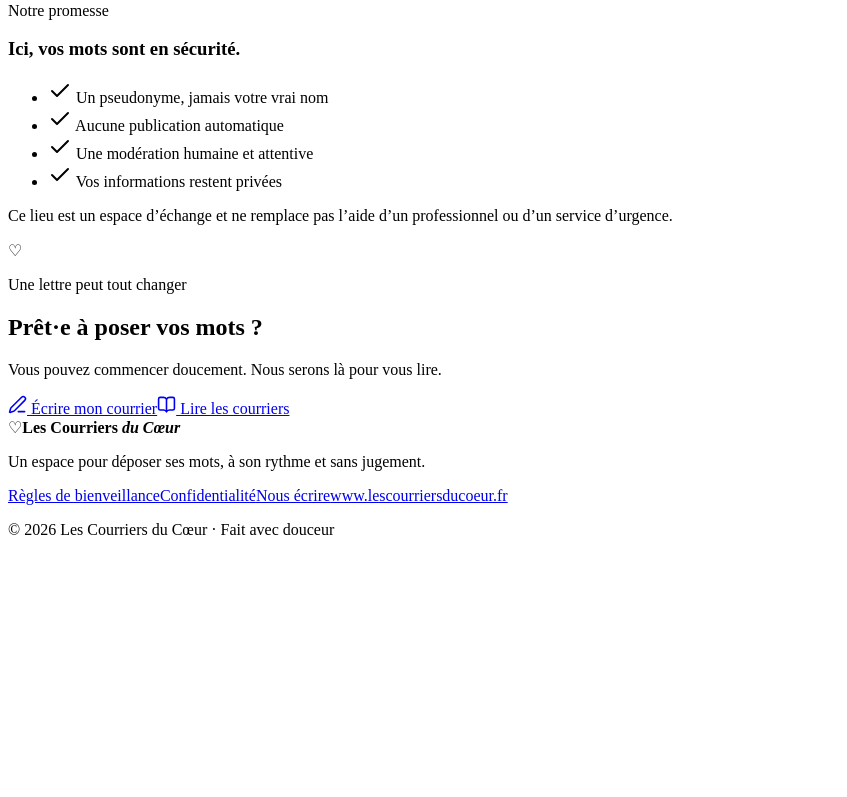
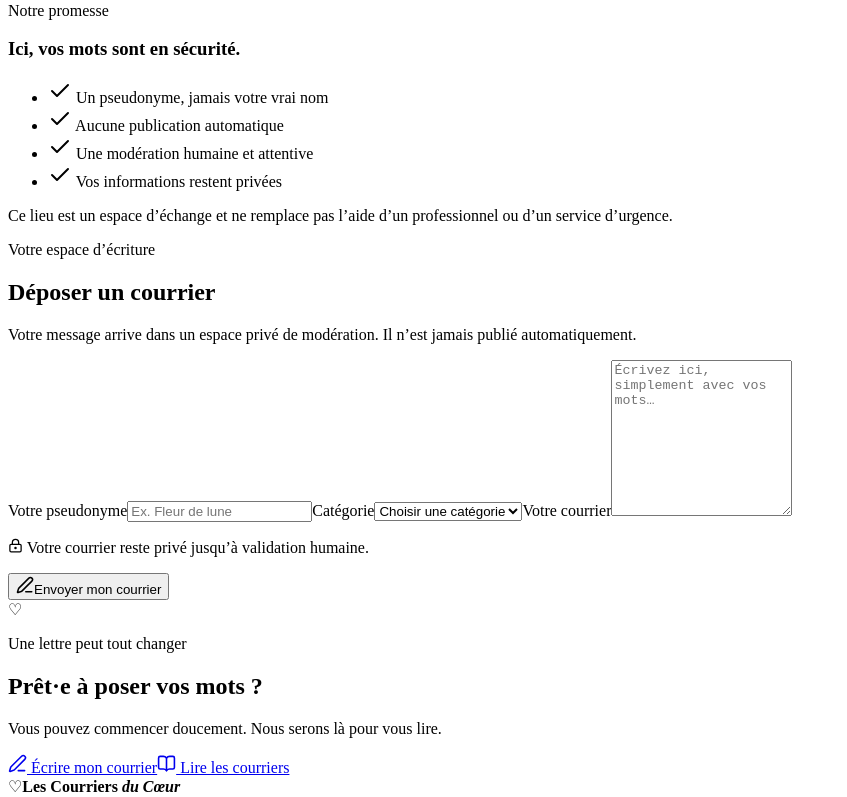
Before and after one commit to njyw4z5df6-debug/les-courriers-du-coeur, a React (Vite) app: page / in a window 1280 px wide. Shown: the part 1647-2444 px from the top of the page, without its empty margins (0-847 px from the left). Before the commit the page ends 2202 px from the top, so only its background shows below. Built offline with nearby package versions, Linux system fonts and the light colour scheme; the HTML template or start-up script is replaced by a standard one.

Commit message:
Ajouter le formulaire Supabase sans conflit

```diff
--- a/src/pages/HomePage.tsx
+++ b/src/pages/HomePage.tsx
@@ -1,7 +1,54 @@
+import { useState } from 'react'
+import type { FormEvent } from 'react'
 import { ArrowRight, BookOpen, Check, Feather, HeartHandshake, LockKeyhole, PenLine, ShieldCheck, Sparkles } from 'lucide-react'
 import { categories } from '../data/categories'
 
 export function HomePage() {
+  const [pseudo, setPseudo] = useState('')
+  const [categorie, setCategorie] = useState('')
+  const [message, setMessage] = useState('')
+  const [status, setStatus] = useState<'idle' | 'sending' | 'success' | 'error'>('idle')
+
+  async function handleSubmit(event: FormEvent<HTMLFormElement>) {
+    event.preventDefault()
+    setStatus('sending')
+
+    const supabaseUrl = import.meta.env.VITE_SUPABASE_URL
+    const supabaseKey = import.meta.env.VITE_SUPABASE_ANON_KEY
+
+    if (!supabaseUrl || !supabaseKey) {
+      setStatus('error')
+      return
+    }
+
+    try {
+      const response = await fetch(`${supabaseUrl}/rest/v1/courriers`, {
+        method: 'POST',
+        headers: {
+          apikey: supabaseKey,
+          Authorization: `Bearer ${supabaseKey}`,
+          'Content-Type': 'application/json',
+          Prefer: 'return=minimal',
+        },
+        body: JSON.stringify({
+          pseudo: pseudo.trim(),
+          categorie,
+          message: message.trim(),
+          valide: false,
+        }),
+      })
+
+      if (!response.ok) throw new Error('Envoi refusé')
+
+      setPseudo('')
+      setCategorie('')
+      setMessage('')
+      setStatus('success')
+    } catch {
+      setStatus('error')
+    }
+  }
+
   return (
     <main id="accueil">
       <section className="hero">
@@ -13,7 +60,7 @@ export function HomePage() {
           <p className="hero-lead">Ici, vous pouvez les écrire.</p>
           <p className="hero-text">Un espace d’écoute et de partage, où chaque histoire est accueillie avec douceur, respect et sans jugement.</p>
           <div className="hero-actions">
-            <a className="button button-primary" href="#ecrire"><PenLine size={19} /> Écrire mon courrier</a>
+            <a className="button button-primary" href="#formulaire-courrier"><PenLine size={19} /> Écrire mon courrier</a>
             <a className="button button-secondary" href="#courriers"><BookOpen size={19} /> Lire les courriers</a>
           </div>
           <div className="trust-row" aria-label="Nos engagements">
@@ -56,14 +103,14 @@ export function HomePage() {
         </div>
         <div className="category-grid">
           {categories.map((category) => (
-            <a className={`category-card ${category.tone}`} href="#courriers" key={category.name}>
+            <a className={`category-card ${category.tone}`} href="#formulaire-courrier" key={category.name} onClick={() => setCategorie(category.name)}>
               <span className="category-symbol">{category.symbol}</span>
               <strong>{category.name}</strong>
               <ArrowRight size={17} />
             </a>
           ))}
         </div>
-        <a className="text-link" href="#toutes-categories">Découvrir toutes les catégories <ArrowRight size={17} /></a>
+        <a className="text-link" href="#formulaire-courrier">Écrire dans une catégorie <ArrowRight size={17} /></a>
       </section>
 
       <section className="how-it-works" id="ecrire">
@@ -76,7 +123,7 @@ export function HomePage() {
             <li><span>02</span><div><strong>Écrivez en toute tranquillité</strong><p>Votre courrier reste privé tant qu’il n’est pas validé.</p></div></li>
             <li><span>03</span><div><strong>Nous le lisons avec soin</strong><p>Rien n’est publié automatiquement.</p></div></li>
           </ol>
-          <a className="button button-primary" href="#bientot"><PenLine size={19} /> Commencer à écrire</a>
+          <a className="button button-primary" href="#formulaire-courrier"><PenLine size={19} /> Commencer à écrire</a>
         </div>
         <aside className="promise-card" id="bienveillance">
           <div className="promise-icon"><LockKeyhole /></div>
@@ -92,13 +139,69 @@ export function HomePage() {
         </aside>
       </section>
 
+      <section className="write-section" id="formulaire-courrier">
+        <div className="write-card">
+          <div className="write-intro">
+            <p className="script-label">Votre espace d’écriture</p>
+            <h2>Déposer un courrier</h2>
+            <p>Votre message arrive dans un espace privé de modération. Il n’est jamais publié automatiquement.</p>
+          </div>
+
+          <form className="letter-form" onSubmit={handleSubmit}>
+            <label>
+              <span>Votre pseudonyme</span>
+              <input
+                type="text"
+                value={pseudo}
+                onChange={(event) => setPseudo(event.target.value)}
+                placeholder="Ex. Fleur de lune"
+                maxLength={60}
+                required
+              />
+            </label>
+
+            <label>
+              <span>Catégorie</span>
+              <select value={categorie} onChange={(event) => setCategorie(event.target.value)} required>
+                <option value="">Choisir une catégorie</option>
+                {categories.map((category) => (
+                  <option value={category.name} key={category.name}>{category.name}</option>
+                ))}
+              </select>
+            </label>
+
+            <label>
+              <span>Votre courrier</span>
+              <textarea
+                value={message}
+                onChange={(event) => setMessage(event.target.value)}
+                placeholder="Écrivez ici, simplement avec vos mots…"
+                rows={10}
+                maxLength={8000}
+                required
+              />
+            </label>
+
+            <p className="form-privacy"><LockKeyhole size={15} /> Votre courrier reste privé jusqu’à validation humaine.</p>
+
+            <button className="button button-primary form-submit" type="submit" disabled={status === 'sending'}>
+              <PenLine size={18} />
+              {status === 'sending' ? 'Envoi en cours…' : 'Envoyer mon courrier'}
+            </button>
+
+            {status === 'success' && <p className="form-status form-success">💌 Votre courrier a bien été reçu. Merci pour votre confiance.</p>}
+            {status === 'error' && <p className="form-status form-error">L’envoi n’a pas fonctionné. Réessayez dans un instant.</p>}
+          </form>
+        </div>
+      </section>
+
       <section className="closing" id="courriers">
         <span className="closing-mark">♡</span>
         <p className="script-label">Une lettre peut tout changer</p>
         <h2>Prêt·e à poser vos mots ?</h2>
         <p>Vous pouvez commencer doucement. Nous serons là pour vous lire.</p>
         <div className="hero-actions">
-          <a className="button button-light" href="#ecrire"><PenLine size={19} /> Écrire mon courrier</a>
+          <a className="button button-light" href="#formulaire-courrier"><PenLine size={19} /> Écrire mon courrier</a>
           <a className="button button-outline" href="#bientot"><BookOpen size={19} /> Lire les courriers</a>
         </div>
       </section>
```
